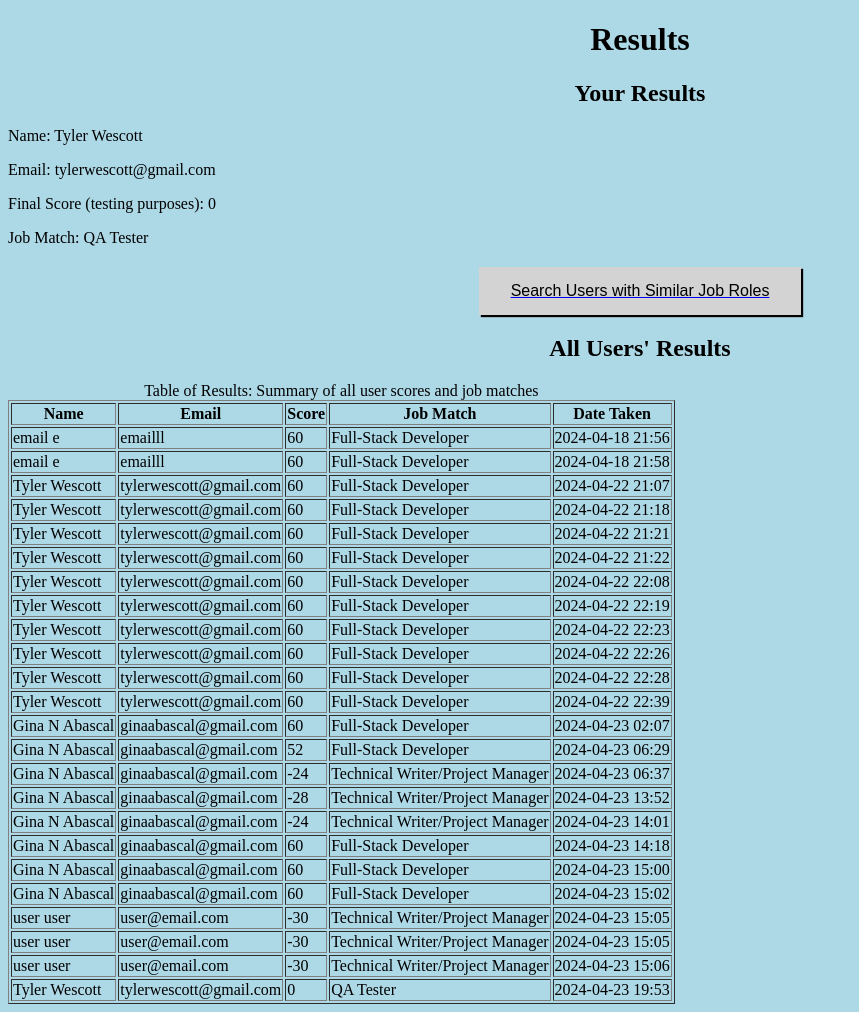
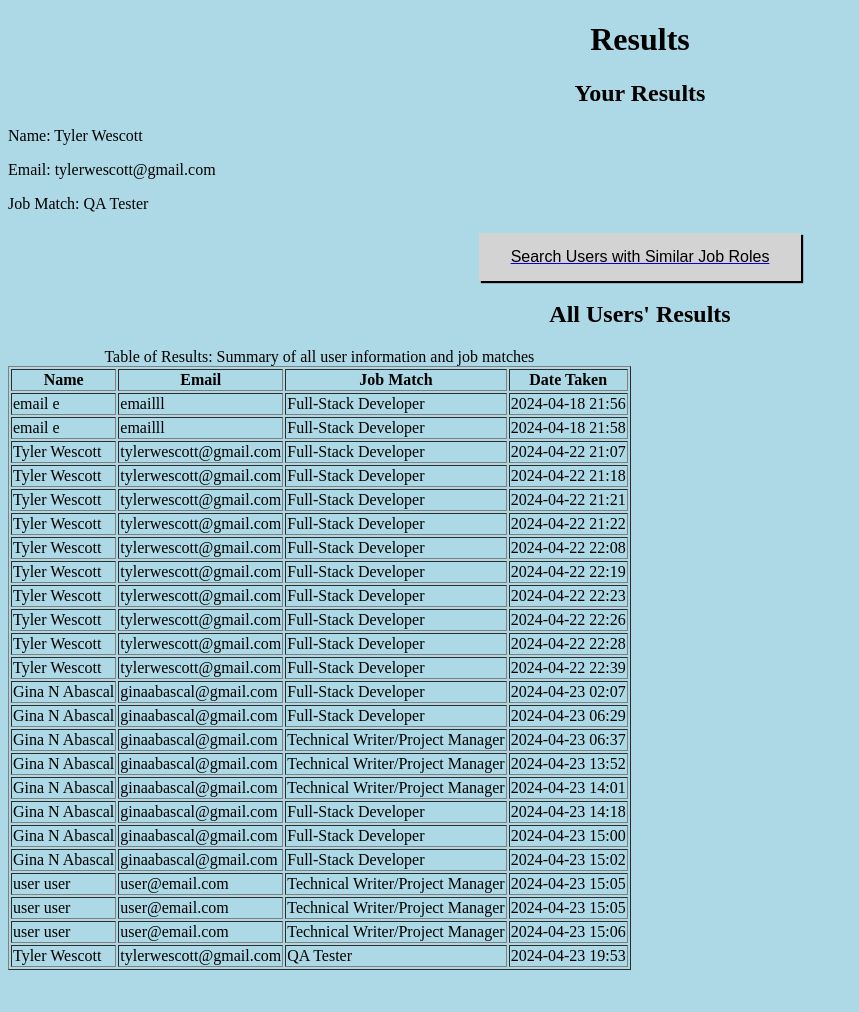
Before and after one commit to tylerwescott/Pathfinder, a Flask app: page /results in a window 1280 px wide. Shown: the whole page, without its empty margins (0-859 px from the left). After the commit the page ends 970 px from the top, so only its background shows below. Run offline with Flask 3, Linux system fonts and the light colour scheme; a user stored in the database is signed in; data comes from the database, SQL or seed files in the repository; both versions use the stored data as it was after the commit.

Commit message:
Search table now displays user information and job roles matching the search query

```diff
--- a/website/models.py
+++ b/website/models.py
@@ -7,7 +7,6 @@ class User(db.Model, UserMixin):
     name = db.Column(db.String(100))
     email = db.Column(db.String(320), unique=True)
     password = db.Column(db.String(128))
-    job_role = db.Column(db.String(150))
 
 class QuizResult(db.Model):
     id = db.Column(db.Integer, primary_key=True)
--- a/website/templates/results.html
+++ b/website/templates/results.html
@@ -7,7 +7,6 @@
     <h2>Your Results</h2>
     <p>Name: {{ current_user.name }}</p>
     <p>Email: {{ current_user.email }}</p>
-    <p>Final Score (testing purposes): {{ current_user_result.score }}</p>
     <p>Job Match: {{ current_user_result.job_role }}</p>
 
     {% if session.get('survey_completed') %}
@@ -18,12 +17,11 @@
 
     <h2>All Users' Results</h2>
     <table border="1">
-        <caption>Table of Results: Summary of all user scores and job matches</caption>
+        <caption>Table of Results: Summary of all user information and job matches</caption>
         <thead>
             <tr>
                 <th>Name</th>
                 <th>Email</th>
-                <th>Score</th>
                 <th>Job Match</th>
                 <th>Date Taken</th>
             </tr>
@@ -33,7 +31,6 @@
             <tr>
                 <td>{{ user.name }}</td>
                 <td>{{ user.email }}</td>
-                <td>{{ result.score }}</td>
                 <td>{{ result.job_role }}</td>
                 <td>{{ result.date_taken.strftime("%Y-%m-%d %H:%M") }}</td>
             </tr>
--- a/website/templates/search_form.html
+++ b/website/templates/search_form.html
@@ -8,7 +8,7 @@
     <label for="career_role">Choose a career tag:</label>
     <select name="career_role" id="career_role">
         <option value="Product Manager">Product Manager</option>
-        <option value="Technical Writer/Product Manager">Technical Writer/Product Manager</option>
+        <option value="Technical Writer/Project Manager">Technical Writer/Project Manager</option>
         <option value="QA Tester">QA Tester</option>
         <option value="Full-Stack Developer">Full-Stack Developer</option>
     </select>
--- a/website/views.py
+++ b/website/views.py
@@ -38,11 +38,9 @@ def startquiz():
 def search_results():
     if request.method == 'POST':
         # get the selected career role from the form
-        selected_role = request.form.get('career_role')
-
+        selected_role = request.form.get("career_role")
         # query database to retrieve all users with the selected career role
-        users_with_selected_role = User.query.filter_by(job_role=selected_role).all()
-
+        users_with_selected_role = db.session.query(User, QuizResult).join(QuizResult, User.id == QuizResult.user_id).filter_by(job_role=selected_role).all()
         return render_template('search_results.html', results=users_with_selected_role)
 
     return render_template('search_form.html')
```
Also changed, not shown: website/templates/search_results.html (+4 -4 lines), instance/database.db.
